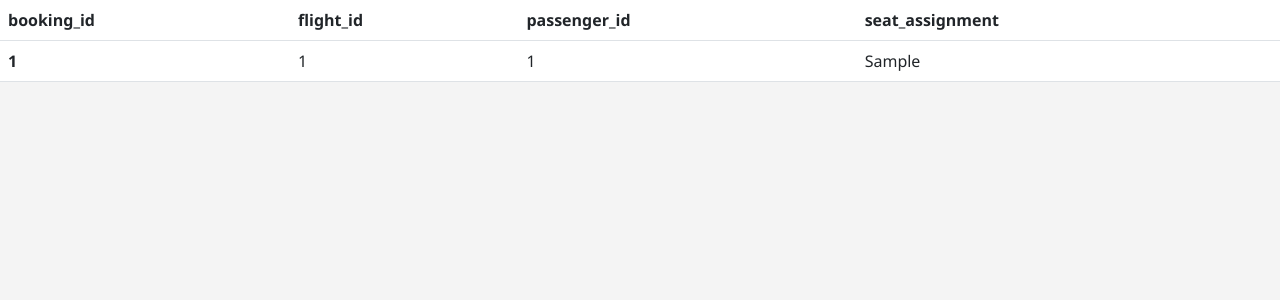
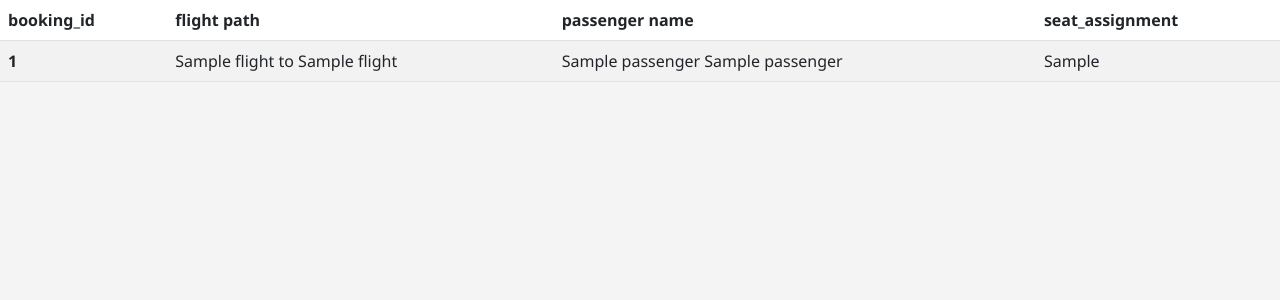
Before and after one commit to yangl-sys/10DGT-Semester2, a Flask app: template templates/admin.html in a window 1280 px wide. Shown: the part 59-359 px from the top of the page. Run offline with Flask 3, Linux system fonts and the light colour scheme; the template is opened without the code that fills it: most values are stand-ins (such as "Sample title", 1, 10 or a date in 2020).

Commit message:
admin now displays correct information

```diff
--- a/app.py
+++ b/app.py
@@ -117,7 +117,9 @@ def booking_confirmation(booking_id):
 def admin():
     conn = get_db_connection()
     db_bookings = conn.execute('SELECT * FROM bookings').fetchall()
-    return render_template('admin.html',bookings=db_bookings)
+    db_passengers = conn.execute('SELECT * FROM passengers').fetchall()
+    db_flights = conn.execute('SELECT * FROM flights').fetchall()
+    return render_template('admin.html',bookings=db_bookings, passengers=db_passengers,flights=db_flights)
 
 if __name__ == '__main__':
     app.run(debug=True)
--- a/templates/admin.html
+++ b/templates/admin.html
@@ -26,13 +26,13 @@
 </nav>
 
 <body>
-    <div class="table-responsive">
-    <table class="table">
+    <div>
+    <table class="table table-responsive table-striped">
         <thead>
             <tr>
             <th scope="col">booking_id</th>
-            <th scope="col">flight_id</th>
-            <th scope="col">passenger_id</th>
+            <th scope="col">flight path</th>
+            <th scope="col">passenger name</th>
             <th scope="col">seat_assignment</th>
             </tr>
         </thead>
@@ -40,8 +40,8 @@
         <tbody>
             <tr>
             <th scope="row">{{book.booking_id}}</th>
-            <td>{{book.flight_id}}</td>
-            <td>{{book.passenger_id}}</td>
+            <td>{{flights[book.flight_id - 1][1]}} to {{flights[book.flight_id - 1][2]}}</td>
+            <td>{{passengers[book.passenger_id-1][1]}} {{passengers[book.passenger_id-1][2]}}</td>
             <td>{{book.seat_assignment}}</td>
             </tr>
         </tbody>
```
